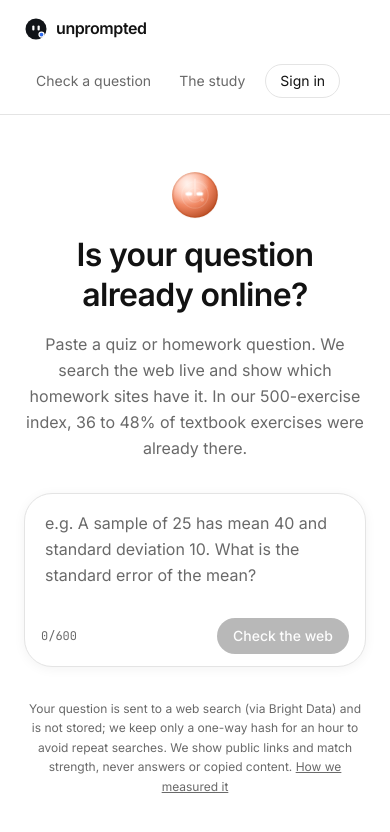
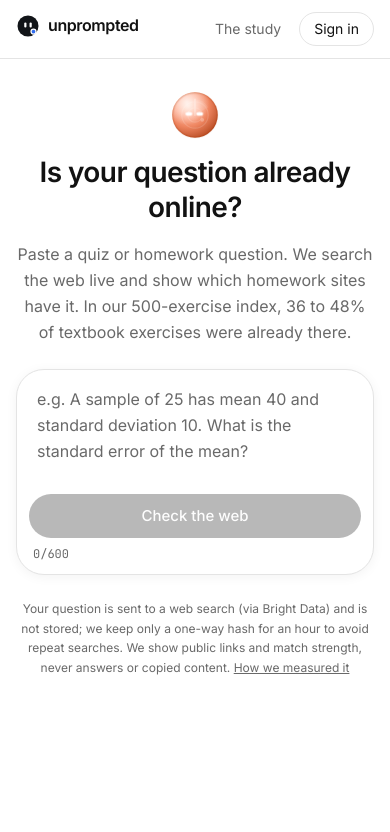
Before and after one commit to lgoyal6/sand-hacks, a Next.js app in the folder apps/web/: page /check in a window 390 px wide. Shown: the top 832 px of the page. Built offline with nearby package versions, Linux system fonts and the light colour scheme.

Commit message:
/check on phones: one-line header, full-width 44px button, stacked report actions, friendlier rate-limit message

```diff
--- a/apps/web/app/check/page.tsx
+++ b/apps/web/app/check/page.tsx
@@ -73,10 +73,10 @@ export default function Page() {
   return (
     <div className="min-h-svh bg-background">
       <SiteHeader />
-      <main className="mx-auto flex max-w-[760px] flex-col gap-8 px-6 pb-20 pt-14">
+      <main className="mx-auto flex max-w-[760px] flex-col gap-6 px-4 pb-16 pt-8 sm:gap-8 sm:px-6 sm:pb-20 sm:pt-14">
         <div className="flex flex-col items-center gap-4 text-center">
           <AgentAvatar agent="leak-scout" size="lg" state={phase === "scanning" ? "active" : "idle"} />
-          <h1 className="text-[32px] font-semibold leading-tight tracking-[-0.02em]">Is your question already online?</h1>
+          <h1 className="text-[28px] font-semibold leading-tight tracking-[-0.02em] sm:text-[32px]">Is your question already online?</h1>
           <p className="max-w-[540px] text-[16px] leading-relaxed text-muted-foreground">
             Paste a quiz or homework question. We search the web live and show which homework sites have it. In our 500-exercise index, 36 to 48% of textbook exercises were already there.
           </p>
@@ -95,9 +95,11 @@ export default function Page() {
             placeholder="e.g. A sample of 25 has mean 40 and standard deviation 10. What is the standard error of the mean?"
             className="block w-full resize-none bg-transparent px-5 pb-1 pt-4 text-[16px] leading-relaxed outline-none placeholder:text-muted-foreground"
           />
-          <div className="flex items-center justify-between gap-3 px-4 pb-3">
-            <span className="num text-xs text-muted-foreground">{question.trim().length}/600</span>
-            <PillButton id="check-submit" type="submit" disabled={!valid || phase === "scanning"}>
+          <div className="flex flex-col-reverse items-stretch gap-2 px-3 pb-3 sm:flex-row sm:items-center sm:justify-between sm:gap-3 sm:px-4">
+            <span className="num px-1 text-xs text-muted-foreground">
+              {question.trim().length}/600{question.trim().length > 0 && question.trim().length < 20 ? " · at least 20 characters" : ""}
+            </span>
+            <PillButton id="check-submit" type="submit" disabled={!valid || phase === "scanning"} className="h-11 w-full text-[15px] sm:h-9 sm:w-auto sm:text-sm">
               {phase === "scanning" ? "Searching..." : "Check the web"}
             </PillButton>
           </div>
@@ -140,14 +142,23 @@ export default function Page() {
         )}
 
         {phase === "error" && error && (
-          <p role="alert" className="rounded-2xl bg-muted px-4 py-3 text-sm">
-            {error}
-          </p>
+          <div role="alert" className="flex flex-col gap-1 rounded-2xl bg-muted px-4 py-3 text-sm">
+            <span>{error}</span>
+            {/check(s)? in 10 minutes/i.test(error) && (
+              <span className="text-muted-foreground">
+                The limit keeps live web searches fair for everyone. Meanwhile,{" "}
+                <Link href="/study" className="underline">
+                  see what we found across 500 textbook exercises
+                </Link>
+                .
+              </span>
+            )}
+          </div>
         )}
 
         {phase === "done" && done && (
           <section aria-label="Report" className="overflow-hidden rounded-[20px] border border-border">
-            <div className="flex flex-col gap-1 border-b border-border px-5 py-4">
+            <div className="flex flex-col gap-1 border-b border-border px-4 py-4 sm:px-5">
               <span className="text-lg font-semibold">
                 {done.found ? `Found on ${done.sites.length} site${done.sites.length > 1 ? "s" : ""}` : "Not found in today's search"}
               </span>
@@ -160,7 +171,7 @@ export default function Page() {
             {hits.length > 0 && (
               <ul className="divide-y divide-border">
                 {hits.map((h) => (
-                  <li key={h.url} className="flex flex-wrap items-center gap-3 px-5 py-3">
+                  <li key={h.url} className="flex flex-wrap items-center gap-x-3 gap-y-1.5 px-4 py-3 sm:px-5">
                     <span className={cn("rounded-full px-2.5 py-0.5 text-xs font-medium", h.partial ? "border border-dashed border-leak/40 text-leak/90" : "bg-leak-soft text-leak")}>{h.site}</span>
                     <a href={h.url} target="_blank" rel="noreferrer noopener nofollow" className="flex min-w-0 flex-1 items-center gap-1 truncate text-sm text-brand hover:underline">
                       <span className="truncate">{h.host}</span>
@@ -177,11 +188,11 @@ export default function Page() {
                 ))}
               </ul>
             )}
-            <div className="flex flex-wrap items-center justify-between gap-3 border-t border-border bg-muted/30 px-5 py-4">
+            <div className="flex flex-col gap-3 border-t border-border bg-muted/30 px-4 py-4 sm:flex-row sm:items-center sm:justify-between sm:px-5">
               <span className="text-sm">
                 {done.found ? "Rewrite it so a copied answer won't fit, and keep testing the same skill." : "Want to know if it leaks later, or whether an AI agent can answer it?"}
               </span>
-              <Link href="/studio" className="inline-flex h-9 items-center gap-1.5 rounded-full bg-primary px-4 text-sm font-medium text-primary-foreground hover:opacity-90">
+              <Link href="/studio" className="inline-flex h-11 items-center justify-center gap-1.5 rounded-full bg-primary px-4 text-sm font-medium text-primary-foreground hover:opacity-90 sm:h-9">
                 {done.found ? "Rewrite it with Unprompted" : "Open the professor studio"} <ArrowRight className="size-4" aria-hidden />
               </Link>
             </div>
--- a/apps/web/components/ui/site-header.tsx
+++ b/apps/web/components/ui/site-header.tsx
@@ -5,12 +5,12 @@ import { Logo } from "@/components/ui/logo";
 export function SiteHeader() {
   return (
     <header className="border-b border-border">
-      <div className="mx-auto flex max-w-[1080px] flex-wrap items-center justify-between gap-4 px-6 py-4">
+      <div className="mx-auto flex max-w-[1080px] items-center justify-between gap-3 px-4 py-3 sm:px-6 sm:py-4">
         <Link href="/" aria-label="Unprompted home" className="rounded-lg focus-visible:outline-none focus-visible:ring-2 focus-visible:ring-ring">
           <Logo size={24} />
         </Link>
-        <nav aria-label="Public" className="flex items-center gap-1 text-sm">
-          <Link href="/check" className="rounded-full px-3 py-1.5 text-muted-foreground hover:bg-muted hover:text-foreground">
+        <nav aria-label="Public" className="flex shrink-0 items-center gap-0.5 text-sm">
+          <Link href="/check" className="hidden rounded-full px-3 py-1.5 text-muted-foreground hover:bg-muted hover:text-foreground sm:inline-flex">
             Check a question
           </Link>
           <Link href="/study" className="rounded-full px-3 py-1.5 text-muted-foreground hover:bg-muted hover:text-foreground">
```
